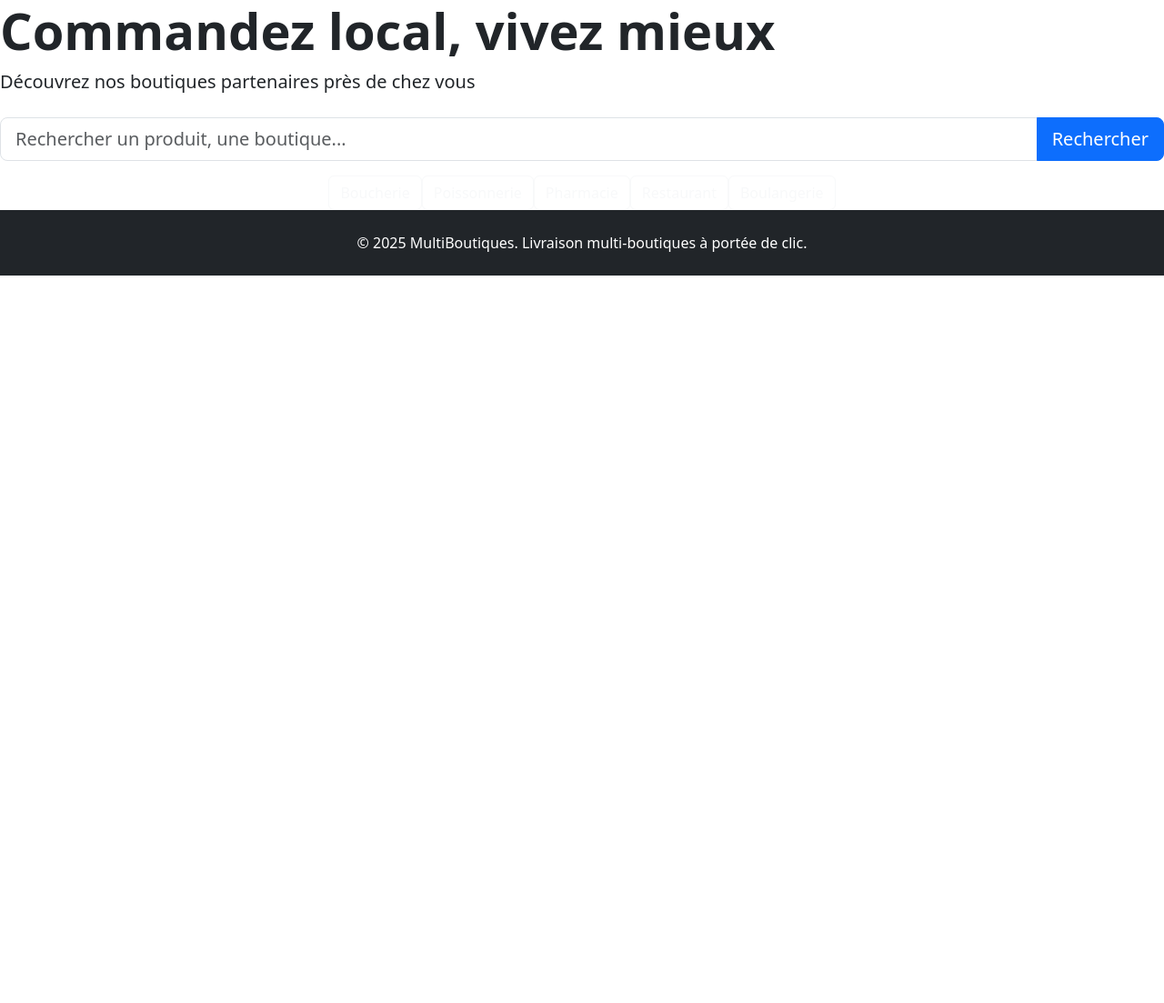
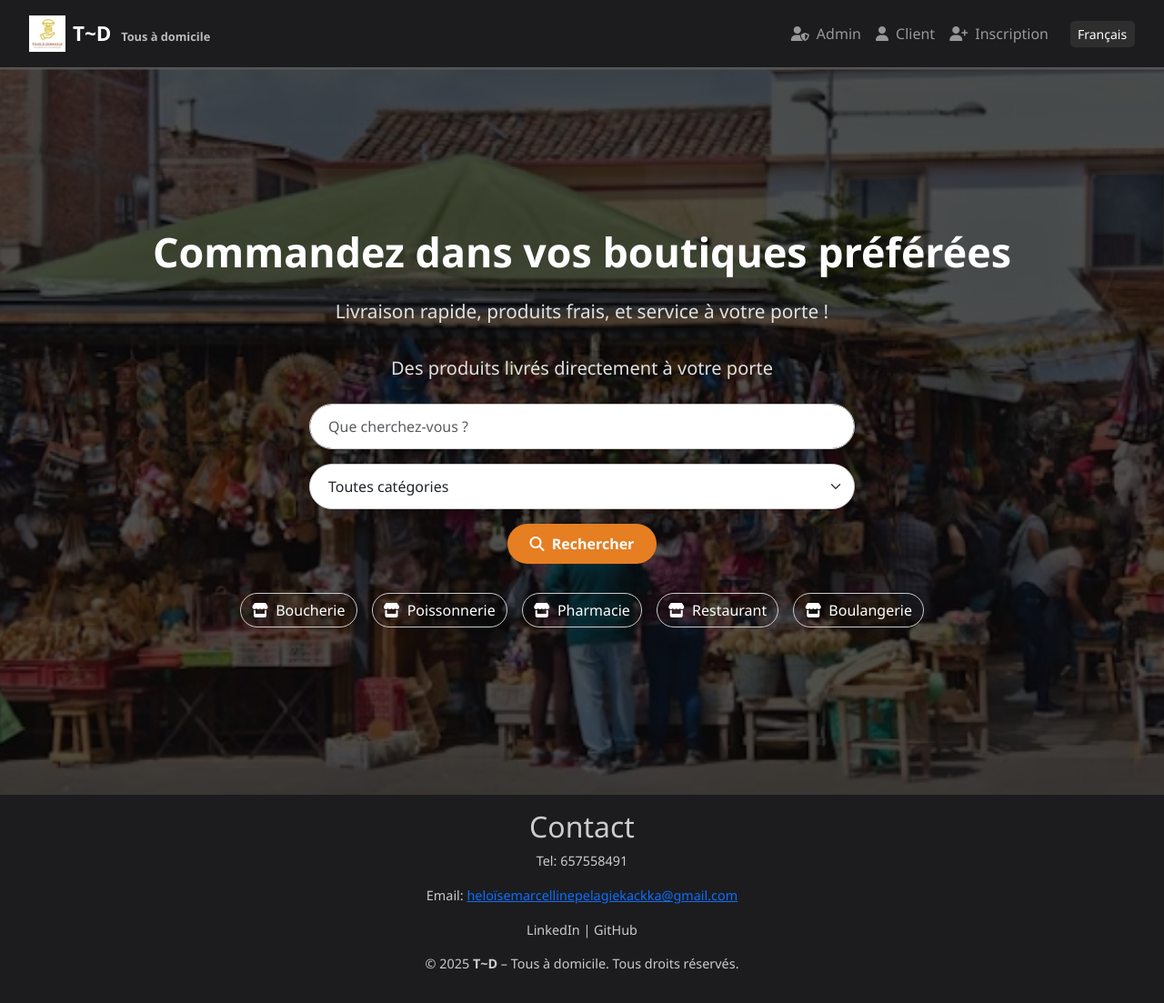
Before and after one commit to Helo25-marce/E-COMMERCE-PT-G6, a PHP site: page / in a window 1280 px wide. Shown: the whole page at 91% size. Before the commit the page ends 303 px from the top, so only its background shows below. Run offline with PHP 8.4, Linux system fonts and the light colour scheme.

Commit message:
Page d'acceuil

```diff
--- a/PT.css
+++ b/PT.css
@@ -1,31 +1,143 @@
-body, html {
-    height: 100%;
+body {
+    margin: 0;
+    font-family: 'Segoe UI', sans-serif;
+    background-color: #fdfdfd;
+    color: #333;
   }
-.hero {
-    background: url("marche.jpg") center center/cover no-repeat;
+
+  .custom-navbar {
+    background-color: #1c1c1e;
+    padding: 0.75rem 2rem;
+    box-shadow: 0 2px 10px rgba(0, 0, 0, 0.4);
+  }
+
+  .logo-img {
+    height: 40px;
+  }
+
+  .site-title {
+    font-size: 1.4rem;
+    font-weight: bold;
+  }
+
+  .subtitle {
+    color: #bbb;
+    font-size: 0.8rem;
+    margin-left: 5px;
+  }
+
+  .lang-select {
+    background-color: #2e2e2e;
+    color: white;
+    border: none;
+    padding: 4px 8px;
+    border-radius: 5px;
+  }
+
+  .hero-section {
+    background: url('marche.jpg') center/cover no-repeat;
     height: 100vh;
     position: relative;
-    color: white;
+  }
+
+  .hero-overlay {
+    background-color: rgba(0, 0, 0, 0.65);
+    position: absolute;
+    top: 0; left: 0; right: 0; bottom: 0;
     display: flex;
+    flex-direction: column;
+    justify-content: center;
     align-items: center;
-    justify-content: center;
+    padding: 2rem;
+    color: #fff;
     text-align: center;
   }
-.hero::before {
-    content: "";
-    position: absolute;
-    inset: 0;
-    background-color: rgba(0, 0, 0, 0.6); /* flou noir semi-transparent */
+
+  .hero-overlay h1 {
+    font-size: 2.8rem;
+    font-weight: bold;
+    animation: fadeIn 1.5s ease-in-out;
   }
-.hero-content {
-    position: relative;
-    z-index: 1;
+
+  .hero-overlay p {
+    color: #e0e0e0;
+    font-weight: 300;
+  }
+
+  .search-form {
+    width: 90%;
     max-width: 600px;
   }
+
+  .search-form input,
+  .search-form select {
+    border-radius: 30px;
+    padding: 12px 20px;
+    border: 1px solid #ccc;
+  }
+
+  .btn-accent {
+    background-color: #e67e22;
+    border: none;
+    border-radius: 30px;
+    padding: 10px 25px;
+    font-weight: bold;
+    color: white;
+    transition: transform 0.3s ease;
+  }
+
+  .btn-accent:hover {
+    transform: scale(1.05);
+    background-color: #cf711f;
+  }
+
   .categories {
-    margin-top: 60px;
+    margin-top: 2rem;
+    display: flex;
+    flex-wrap: wrap;
+    justify-content: center;
   }
+
   .cat-btn {
+    margin: 0.5rem;
     min-width: 120px;
-    margin: 10px;
+    border-radius: 50px;
+    border: 1px solid #ccc;
+    color: white;
+    background-color: transparent;
+    transition: transform 0.3s ease;
   }
+
+  .cat-btn:hover {
+    transform: translateY(-5px);
+    background-color: rgba(255, 255, 255, 0.1);
+  }
+
+  footer {
+    background-color: #1c1c1e;
+    color: #ccc;
+    padding: 1rem 0;
+    font-size: 0.9rem;
+  }
+
+  @keyframes fadeIn {
+    from { opacity: 0; transform: translateY(20px); }
+    to { opacity: 1; transform: translateY(0); }
+  }
+  .slogan-animated {
+    font-size: 1.3rem;
+    font-weight: 500;
+    color: #f0a54f; /* un orange doux */
+    margin-bottom: 2rem;
+    opacity: 0;
+    transform: translateY(20px);
+    animation: slideFadeIn 2s ease forwards;
+    animation-delay: 1.8s;
+  }
+
+  @keyframes slideFadeIn {
+    to {
+      opacity: 1;
+      transform: translateY(0);
+    }
+  }
--- a/index.php
+++ b/index.php
@@ -1,42 +1,98 @@
+<?php
+session_start();
+$lang = $_GET['lang'] ?? ($_SESSION['lang'] ?? 'fr');
+$_SESSION['lang'] = $lang;
+
+$langs = [
+  'fr' => 'Français',
+  'en' => 'English',
+  'es' => 'Español',
+  'de' => 'Deutsch',
+  'ar' => 'العربية',
+  'zh' => '中文'
+];
+
+@include_once "lang/{$lang}.php";
+
+$cats = ['boucherie', 'poissonnerie', 'pharmacie', 'restaurant', 'boulangerie'];
+?>
 <!DOCTYPE html>
-<html lang="fr">
+<html lang="<?= $lang ?>">
 <head>
-  <meta charset="UTF-8" />
-  <meta name="viewport" content="width=device-width, initial-scale=1.0" />
-  <title>MultiBoutiques - Accueil</title>
-  <link href="https://cdn.jsdelivr.net/npm/bootstrap@5.3.3/dist/css/bootstrap.min.css" rel="stylesheet" />
+  <meta charset="UTF-8">
+  <title>T~D | Tous à domicile</title>
+  <meta name="viewport" content="width=device-width, initial-scale=1">
+  <link href="https://cdn.jsdelivr.net/npm/bootstrap@5.3.0/dist/css/bootstrap.min.css" rel="stylesheet">
+  <link rel="stylesheet" href="PT.css">
+  <link rel="stylesheet" href="https://cdnjs.cloudflare.com/ajax/libs/font-awesome/6.5.0/css/all.min.css">
 </head>
 <body>
 
-  <!-- Section Héros (Image de fond + recherche) -->
-  <div class="hero">
-    <div class="hero-content">
-      <h1 class="display-4 fw-bold">Commandez local, vivez mieux</h1>
-      <p class="lead mb-4">Découvrez nos boutiques partenaires près de chez vous</p>
+  <!-- NAVIGATION -->
+  <nav class="navbar navbar-expand-lg navbar-dark custom-navbar">
+    <a class="navbar-brand d-flex align-items-center" href="#">
+      <img src="logo.jpg" alt="Logo T~D" class="logo-img me-2">
+      <span class="site-title">T~D <small class="subtitle">Tous à domicile</small></span>
+    </a>
+    <button class="navbar-toggler" type="button" data-bs-toggle="collapse" data-bs-target="#navbarNav">
+      <span class="navbar-toggler-icon"></span>
+    </button>
+    <div class="collapse navbar-collapse" id="navbarNav">
+      <ul class="navbar-nav ms-auto align-items-center">
+        <li class="nav-item"><a class="nav-link" href="connexion.php?role=admin"><i class="fas fa-user-shield me-1"></i> Admin</a></li>
+        <li class="nav-item"><a class="nav-link" href="connexion.php?role=client"><i class="fas fa-user me-1"></i> Client</a></li>
+        <li class="nav-item"><a class="nav-link" href="inscription.php"><i class="fas fa-user-plus me-1"></i> <?= TXT_SIGNUP ?></a></li>
+        <li class="nav-item ms-3">
+          <form method="GET" action="" id="lang-form">
+            <select class="form-select form-select-sm lang-select" name="lang" onchange="document.getElementById('lang-form').submit();">
+              <?php foreach ($langs as $code => $label): ?>
+                <option value="<?= $code ?>" <?= $lang === $code ? 'selected' : '' ?>><?= $label ?></option>
+              <?php endforeach; ?>
+            </select>
+          </form>
+        </li>
+      </ul>
+    </div>
+  </nav>
 
-      <!-- Champ de recherche (ex : produit ou boutique) -->
-      <form action="recherche.php" method="get" class="input-group mb-3">
-        <input type="text" name="q" class="form-control form-control-lg" placeholder="Rechercher un produit, une boutique..." required>
-        <button class="btn btn-primary btn-lg" type="submit">Rechercher</button>
+  <!-- SECTION PRINCIPALE -->
+  <section class="hero-section">
+    <div class="hero-overlay text-center">
+      <h1 class="mb-4"><?= TXT_WELCOME ?></h1>
+      <p class="slogan-animated">Livraison rapide, produits frais, et service à votre porte !</p>
+      <p class="mb-4 fs-5"><?= TXT_SUBTITLE ?></p>
+
+
+      <form class="search-form" method="GET" action="recherche.php">
+        <input type="text" name="q" class="form-control mb-3" placeholder="<?= TXT_PLACEHOLDER ?>">
+        <select name="categorie" class="form-select mb-3">
+          <option value=""><?= TXT_ALL_CATEGORIES ?></option>
+          <?php foreach ($cats as $cat): ?>
+            <option value="<?= $cat ?>"><?= ucfirst($cat) ?></option>
+          <?php endforeach; ?>
+        </select>
+        <button type="submit" class="btn btn-accent"><i class="fas fa-search me-1"></i> <?= TXT_SEARCH ?></button>
       </form>
 
-      <!-- Boutons catégories -->
-      <div class="categories d-flex flex-wrap justify-content-center">
-        <?php
-          $cats = ['boucherie', 'poissonnerie', 'pharmacie', 'restaurant', 'boulangerie'];
-          foreach ($cats as $cat) {
-            echo '<a href="boutiques.php?categorie=' . $cat . '" class="btn btn-outline-light cat-btn text-capitalize">' . $cat . '</a>';
-          }
-        ?>
+      <div class="categories mt-4">
+        <?php foreach ($cats as $cat): ?>
+          <a href="boutiques.php?categorie=<?= $cat ?>" class="btn btn-outline-light cat-btn text-capitalize">
+            <i class="fas fa-store me-1"></i> <?= $cat ?>
+          </a>
+        <?php endforeach; ?>
       </div>
     </div>
-  </div>
+  </section>
 
-  <!-- Footer -->
-  <footer class="bg-dark text-white py-4 text-center">
-    &copy; <?= date("Y") ?> MultiBoutiques. Livraison multi-boutiques à portée de clic.
+  <!-- PIED DE PAGE -->
+  <footer class="text-center">
+  <h2>Contact</h2>
+        <p>Tel: 657558491</p>
+        <p>Email: <a href="mailto:heloisemarcellinepelagiekackka@gmail.com">heloïsemarcellinepelagiekackka@gmail.com</a> </p>
+        <p>LinkedIn | GitHub</p>
+    <p>&copy; 2025 <strong>T~D</strong> – Tous à domicile. <?= TXT_RIGHTS ?></p>
   </footer>
 
-  <script src="https://cdn.jsdelivr.net/npm/bootstrap@5.3.3/dist/js/bootstrap.bundle.min.js"></script>
+  <script src="https://cdn.jsdelivr.net/npm/bootstrap@5.3.0/dist/js/bootstrap.bundle.min.js"></script>
 </body>
 </html>
--- /dev/null
+++ b/lang/fr.php
@@ -0,0 +1,8 @@
+<?php
+define('TXT_WELCOME', 'Commandez dans vos boutiques préférées');
+define('TXT_SUBTITLE', 'Des produits livrés directement à votre porte');
+define('TXT_PLACEHOLDER', 'Que cherchez-vous ?');
+define('TXT_ALL_CATEGORIES', 'Toutes catégories');
+define('TXT_SEARCH', 'Rechercher');
+define('TXT_SIGNUP', 'Inscription');
+define('TXT_RIGHTS', 'Tous droits réservés.');
```
Also changed, not shown: lang/ar.php (added, +8 -0 lines), lang/de.php (added, +8 -0 lines), lang/en.php (added, +8 -0 lines), lang/es.php (added, +8 -0 lines), lang/zh.php (added, +8 -0 lines), logo.jpg (added). Lines whose indentation alone changed are shown as unchanged.
